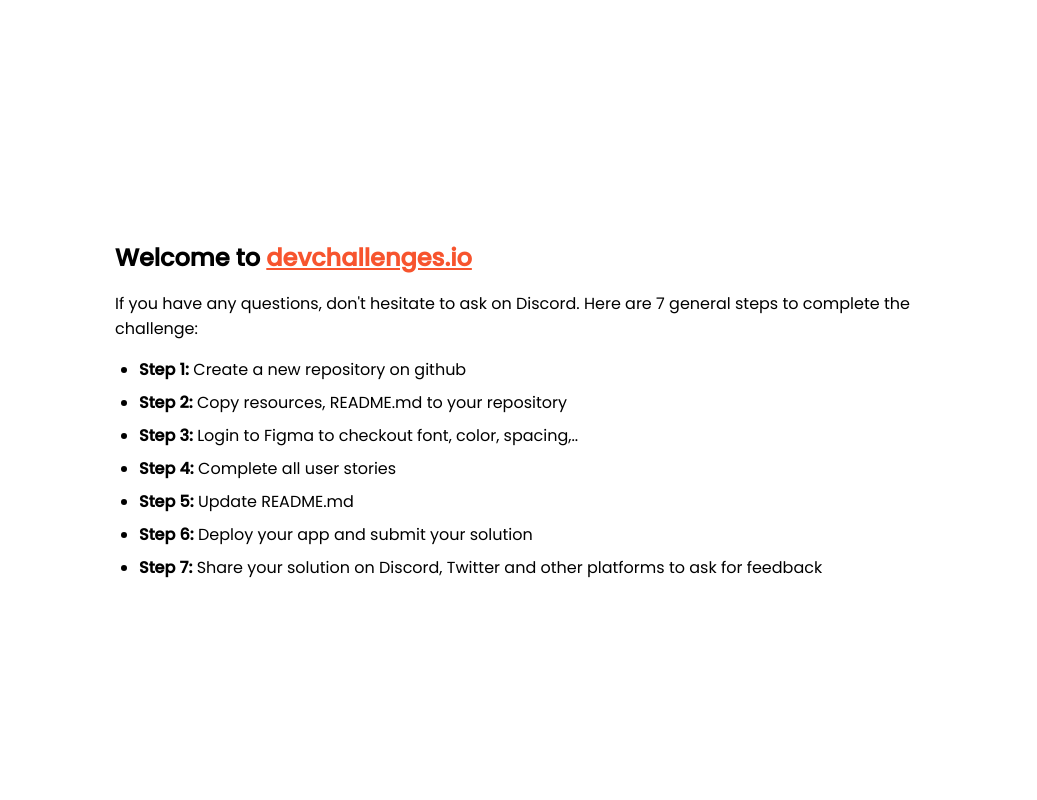
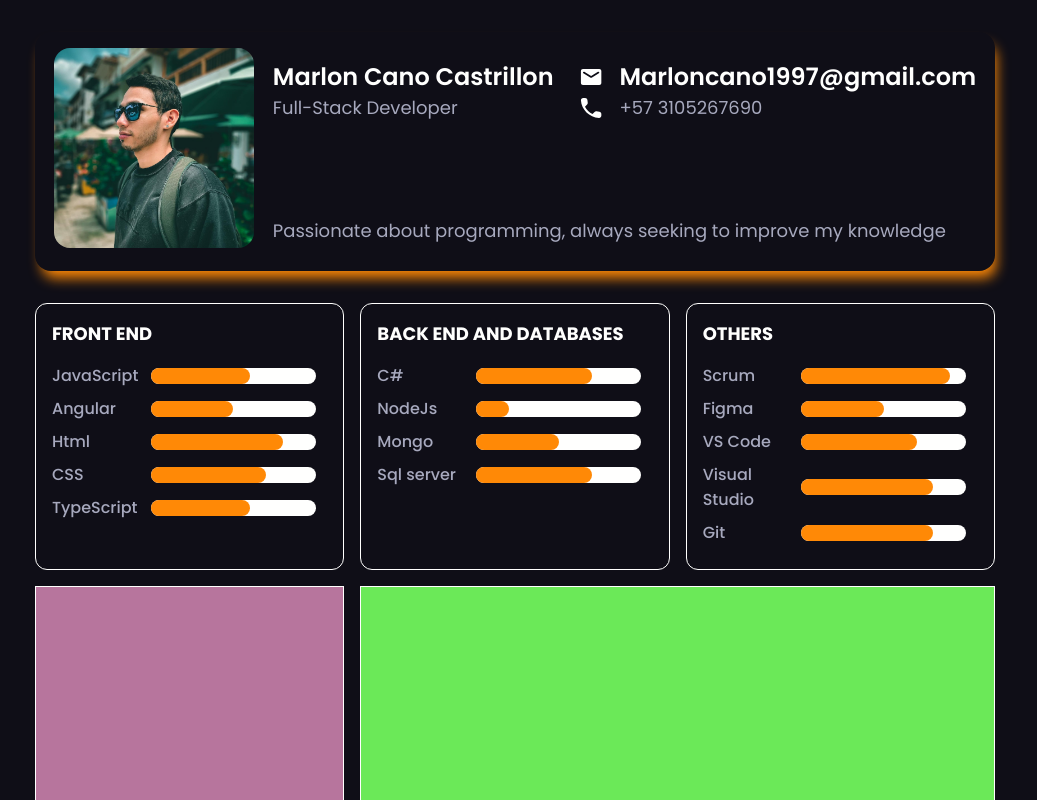
Before and after one commit to plaka001/Portafolio, a plain HTML site: page index.html in a window 1280 px wide. Shown: the top 800 px of the page, without its empty margins (125-1162 px from the left). Drawn offline with Linux system fonts and the light colour scheme.

Commit message:
Update styles

```diff
--- a/index.html
+++ b/index.html
@@ -1,95 +1,176 @@
 <!DOCTYPE html>
 <html lang="en">
   <head>
-    <meta charset="utf-8" />
-    <meta
-      name="viewport"
-      content="width=device-width, initial-scale=1,
-  maximum-scale=5"
-    />
-
-    <link rel="icon" href="devchallenges.png" />
-
+    <meta charset="UTF-8" />
+    <meta name="viewport" content="width=device-width, initial-scale=1.0" />
     <link
       rel="shortcut icon"
+      href="assets/devchallenges.png"
       type="image/x-icon"
-      href="https://devchallenges.io/"
     />
-
-    <link
-      href="https://fonts.googleapis.com/css2?family=Poppins:wght@400;500&display=swap"
-      rel="stylesheet"
-    />
-
-    <title>Devchallenges</title>
-
-    <style>
-      body {
-        font-family: "Poppins", sans-serif;
-      }
-
-      ul {
-        padding-left: 24px;
-      }
-
-      li {
-        margin-bottom: 8px;
-      }
-
-      .welcome {
-        max-width: 800px;
-        margin: 0 auto;
-      }
-
-      .welcome-text {
-        margin-top: 30vh;
-        font-weight: 500;
-      }
-
-      .welcome-text p {
-        font-size: 1rem;
-        font-weight: 400;
-      }
-
-      .welcome-text h1 {
-        font-size: 1.5rem;
-      }
-
-      .welcome-text a {
-        color: #f7542e;
-      }
-    </style>
+    <link rel="stylesheet" href="style.css" />
+    <title>Marlon Cano</title>
   </head>
   <body>
-    <div class="welcome">
-      <div class="welcome-text">
-        <h1>
-          Welcome to
-          <a href="https://devchallenges.io/" target="_blank"
-            >devchallenges.io</a
-          >
-        </h1>
-
-        <p>
-          If you have any questions, don't hesitate to ask on Discord. Here are
-          7 general steps to complete the challenge:
+    <section class="profile">
+      <div class="profile-img">
+        <img src="assets/Marlon.png" alt="Marlon photo" />
+      </div>
+      <div class="profile-description">
+        <div class="contact">
+          <div class="profile-contact">
+            <span class="span1">Marlon Cano Castrillon</span>
+            <span class="span2">Full-Stack Developer</span>
+          </div>
+          <div class="profile-contact">
+            <div class="span1">
+              <svg
+                xmlns="http://www.w3.org/2000/svg"
+                width="26"
+                height="24"
+                viewBox="0 0 26 24"
+                fill="none"
+              >
+                <g clip-path="url(#clip0_540_32)">
+                  <path
+                    d="M21.2949 4H4.95117C3.82754 4 2.91842 4.9 2.91842 6L2.9082 18C2.9082 19.1 3.82754 20 4.95117 20H21.2949C22.4186 20 23.3379 19.1 23.3379 18V6C23.3379 4.9 22.4186 4 21.2949 4ZM20.8863 8.25L13.6644 12.67C13.3376 12.87 12.9085 12.87 12.5817 12.67L5.35977 8.25C5.10439 8.09 4.95117 7.82 4.95117 7.53C4.95117 6.86 5.69686 6.46 6.2791 6.81L13.123 11L19.967 6.81C20.5492 6.46 21.2949 6.86 21.2949 7.53C21.2949 7.82 21.1417 8.09 20.8863 8.25Z"
+                    fill="#fffffe"
+                  />
+                </g>
+                <defs>
+                  <clipPath id="clip0_540_32">
+                    <rect
+                      width="24.5156"
+                      height="24"
+                      fill="white"
+                      transform="translate(0.865234)"
+                    />
+                  </clipPath>
+                </defs>
+              </svg>
+              <span class="span1">Marloncano1997@gmail.com</span>
+            </div>
+            <div class="span2">
+              <svg
+                xmlns="http://www.w3.org/2000/svg"
+                width="26"
+                height="24"
+                viewBox="0 0 26 24"
+                fill="none"
+              >
+                <path
+                  d="M21.3362 15.6386L18.4475 15.3158C17.7538 15.2378 17.0714 15.4716 16.5824 15.9504L14.4898 17.999C11.2713 16.3957 8.63286 13.8239 6.99519 10.6619L9.09914 8.60221C9.58817 8.12347 9.82699 7.45545 9.74738 6.77631L9.41758 3.97064C9.2811 2.84615 8.31442 2 7.15441 2H5.18692C3.90181 2 2.83277 3.04656 2.91238 4.30465C3.51513 13.8127 11.2827 21.4058 20.9836 21.9959C22.2687 22.0738 23.3378 21.0273 23.3378 19.7692V17.8431C23.3492 16.7186 22.4848 15.7722 21.3362 15.6386Z"
+                  fill="#fffffe"
+                />
+              </svg>
+              <span class="span2">+57 3105267690</span>
+            </div>
+          </div>
+        </div>
+        <p class="about-me">
+          Passionate about programming, always seeking to improve my knowledge
         </p>
       </div>
-
-      <ul>
-        <li><b>Step 1:</b> Create a new repository on github</li>
-        <li><b>Step 2:</b> Copy resources, README.md to your repository</li>
-        <li>
-          <b>Step 3:</b> Login to Figma to checkout font, color, spacing,..
-        </li>
-        <li><b>Step 4:</b> Complete all user stories</li>
-        <li><b>Step 5:</b> Update README.md</li>
-        <li><b>Step 6:</b> Deploy your app and submit your solution</li>
-        <li>
-          <b>Step 7:</b> Share your solution on Discord, Twitter and other
-          platforms to ask for feedback
-        </li>
-      </ul>
-    </div>
+    </section>
+    <section class="aboutMe">
+      <div class="angry-grid">
+        <div id="item-0">
+          <h5 class="skills-tittle">Front End</h5>
+          <div class="skills">
+            <span class="skill-name">JavaScript</span>
+            <div class="bar">
+              <div class="barJs"></div>
+            </div>
+          </div>
+          <div class="skills">
+            <span class="skill-name">Angular</span>
+            <div class="bar">
+              <div class="barAngular"></div>
+            </div>
+          </div>
+          <div class="skills">
+            <span class="skill-name">Html</span>
+            <div class="bar">
+              <div class="barHtml"></div>
+            </div>
+          </div>
+          <div class="skills">
+            <span class="skill-name">CSS</span>
+            <div class="bar">
+              <div class="barCss"></div>
+            </div>
+          </div>
+          <div class="skills">
+            <span class="skill-name">TypeScript</span>
+            <div class="bar">
+              <div class="barTs"></div>
+            </div>
+          </div>
+        </div>
+        <div id="item-1">
+          <h5 class="skills-tittle">Back End and Databases</h5>
+          <div class="skills">
+            <span class="skill-name">C#</span>
+            <div class="bar">
+              <div class="barC"></div>
+            </div>
+          </div>
+          <div class="skills">
+            <span class="skill-name">NodeJs</span>
+            <div class="bar">
+              <div class="barNode"></div>
+            </div>
+          </div>
+          <div class="skills">
+            <span class="skill-name">Mongo</span>
+            <div class="bar">
+              <div class="barMongo"></div>
+            </div>
+          </div>
+          <div class="skills">
+            <span class="skill-name">Sql server</span>
+            <div class="bar">
+              <div class="barSql"></div>
+            </div>
+          </div>
+        </div>
+        <div id="item-2">
+          <h5 class="skills-tittle">Others</h5>
+          <div class="skills">
+            <span class="skill-name">Scrum</span>
+            <div class="bar">
+              <div class="barScrum"></div>
+            </div>
+          </div>
+          <div class="skills">
+            <span class="skill-name">Figma</span>
+            <div class="bar">
+              <div class="barFigma"></div>
+            </div>
+          </div>
+          <div class="skills">
+            <span class="skill-name">VS Code</span>
+            <div class="bar">
+              <div class="barVs"></div>
+            </div>
+          </div>
+          <div class="skills">
+            <span class="skill-name">Visual Studio</span>
+            <div class="bar">
+              <div class="barVSS"></div>
+            </div>
+          </div>
+          <div class="skills">
+            <span class="skill-name">Git</span>
+            <div class="bar">
+              <div class="barGit"></div>
+            </div>
+          </div>
+        </div>
+        <div id="item-3">&nbsp;</div>
+        <div id="item-4">&nbsp;</div>
+      </div>
+    </section>
+    <script src="main.js"></script>
   </body>
 </html>
--- /dev/null
+++ b/style.css
@@ -0,0 +1,372 @@
+@import url("https://fonts.googleapis.com/css2?family=Poppins:ital,wght@0,100;0,200;0,300;0,400;0,500;0,600;0,700;0,800;0,900;1,100;1,200;1,300;1,400;1,500;1,600;1,700;1,800;1,900&display=swap");
+
+:root {
+  --color-text: #fffffe;
+  --color-subText: #a7a9be;
+  --color-secondary: #ff8906;
+  --color-background: #0f0e17;
+}
+
+* {
+  margin: 0;
+  padding: 0;
+  box-sizing: border-box;
+  font-style: normal;
+  line-height: normal;
+}
+
+body {
+  font-family: "Poppins", sans-serif;
+  background-color: var(--color-background);
+}
+
+.bar {
+  background-color: var(--color-text);
+  border-radius: 12px;
+  width: 60%;
+  height: 1rem;
+}
+
+/* #region perfil */
+.profile {
+  gap: 1rem;
+  padding: 1rem;
+  border-radius: 16px;
+  margin: 2rem 2rem;
+  display: flex;
+  box-shadow: 4px 10px 13px -3px var(--color-secondary);
+}
+
+.profile-img img {
+  object-fit: cover;
+  border-radius: 16px;
+  width: 50%;
+}
+
+.profile-description {
+  display: flex;
+  flex-direction: column;
+  justify-content: center;
+  gap: 2rem;
+}
+.contact {
+  display: flex;
+  gap: 1.5rem;
+}
+.profile-contact {
+  display: flex;
+  flex-direction: column;
+}
+.span1 {
+  display: flex;
+  gap: 1rem;
+  color: var(--color-text);
+  font-style: normal;
+  font-weight: 600;
+  line-height: normal;
+}
+
+.span2 {
+  display: flex;
+  gap: 1rem;
+}
+
+.span2,
+.about-me {
+  color: var(--color-subText);
+  font-size: 14px;
+}
+/* #endregion perfil */
+
+/* -----------------***************--------------------- */
+
+/* #region Movil */
+@media screen and (max-width: 767px) {
+  /* #region perfil */
+  .profile {
+    flex-direction: column;
+  }
+
+  .profile-img img {
+    width: 50%;
+  }
+
+  .contact {
+    flex-direction: column;
+  }
+
+  .span1 {
+    font-size: 16px;
+  }
+
+  .span2,
+  .about-me {
+    color: #a7a9be;
+    font-size: 14px;
+  }
+  /* #endregion perfil */
+}
+/* #endregion Movil */
+
+/* -----------------***************--------------------- */
+
+/* #region Tablet */
+@media screen and (min-width: 768px) and (max-width: 1024px) {
+  /* #region perfil */
+  .profile {
+    justify-content: center;
+  }
+
+  .profile-img {
+    width: 20%;
+  }
+
+  .profile-img img {
+    object-fit: cover;
+    border-radius: 16px;
+    width: 100%;
+  }
+
+  .span1 {
+    align-items: center;
+    font-size: 18px;
+  }
+
+  .span2 {
+    align-items: center;
+  }
+
+  .span2,
+  .about-me {
+    font-size: 16px;
+  }
+
+  /* #endregion perfil */
+}
+/* #endregion Table */
+
+/* -----------------***************--------------------- */
+
+/* #region Escritorio */
+@media screen and (min-width: 1025px) {
+  body {
+    margin: 2rem 10rem;
+  }
+
+  /* #region perfil */
+  .profile {
+    margin: 2rem auto;
+    justify-content: space-evenly;
+  }
+
+  .profile-img img {
+    width: 200px;
+    height: 200px;
+  }
+  .profile-description {
+    gap: 6rem;
+  }
+
+  .span1 {
+    align-items: center;
+    font-size: 24px;
+  }
+
+  .span2 {
+    align-items: center;
+  }
+
+  .span2,
+  .about-me {
+    font-size: 18px;
+  }
+  /* #endregion perfil */
+
+  /* #region aboutme */
+  .angry-grid {
+    display: grid;
+
+    grid-template-rows: 1fr 1fr 1fr 1fr;
+    grid-template-columns: 1fr 1fr 1fr;
+    gap: 1rem;
+    height: 100%;
+  }
+
+  #item-0 {
+    padding: 1rem;
+    grid-row-start: 1;
+    grid-column-start: 1;
+    grid-row-end: 2;
+    grid-column-end: 2;
+    border-radius: 12px;
+  }
+  #item-1 {
+    padding: 1rem;
+    border-radius: 12px;
+    grid-row-start: 1;
+    grid-column-start: 2;
+
+    grid-row-end: 2;
+    grid-column-end: 3;
+  }
+  #item-2 {
+    padding: 1rem;
+    border-radius: 12px;
+    grid-row-start: 1;
+    grid-column-start: 3;
+    grid-row-end: 2;
+    grid-column-end: 4;
+  }
+  #item-3 {
+    background-color: #b7759d;
+    grid-row-start: 2;
+    grid-column-start: 1;
+
+    grid-row-end: 5;
+    grid-column-end: 2;
+  }
+  #item-4 {
+    background-color: #6be958;
+    grid-row-start: 2;
+    grid-column-start: 2;
+
+    grid-row-end: 5;
+    grid-column-end: 4;
+  }
+
+  #item-0,
+  #item-1,
+  #item-2,
+  #item-3,
+  #item-4 {
+    border: 1px solid var(--color-text);
+  }
+
+  #item-0:hover,
+  #item-1:hover,
+  #item-2:hover,
+  #item-3:hover,
+  #item-4:hover {
+    box-shadow: 4px 10px 13px -3px var(--color-secondary);
+  }
+
+  .skills {
+    margin-bottom: 0.5rem;
+    gap: 1rem;
+    display: flex;
+    align-items: center;
+  }
+
+  .skills-tittle {
+    margin-bottom: 1rem;
+    color: var(--color-text);
+    font-size: 18px;
+    font-weight: 700;
+    text-transform: uppercase;
+  }
+
+  .skill-name {
+    width: 30%;
+    color: var(--color-subText);
+    font-size: 16px;
+    font-weight: 500;
+  }
+
+  .barJs {
+    border-radius: 12px;
+    width: 60%;
+    height: 100%;
+    background-color: var(--color-secondary);
+  }
+  .barAngular {
+    border-radius: 12px;
+    width: 50%;
+    height: 100%;
+    background-color: var(--color-secondary);
+  }
+  .barHtml {
+    border-radius: 12px;
+    width: 80%;
+    height: 100%;
+    background-color: var(--color-secondary);
+  }
+  .barCss {
+    border-radius: 12px;
+    width: 70%;
+    height: 100%;
+    background-color: var(--color-secondary);
+  }
+
+  .barTs {
+    border-radius: 12px;
+    width: 60%;
+    height: 100%;
+    background-color: var(--color-secondary);
+  }
+
+  .barC {
+    border-radius: 12px;
+    width: 70%;
+    height: 100%;
+    background-color: var(--color-secondary);
+  }
+
+  .barNode {
+    border-radius: 12px;
+    width: 20%;
+    height: 100%;
+    background-color: var(--color-secondary);
+  }
+
+  .barMongo {
+    border-radius: 12px;
+    width: 50%;
+    height: 100%;
+    background-color: var(--color-secondary);
+  }
+
+  .barSql {
+    border-radius: 12px;
+    width: 70%;
+    height: 100%;
+    background-color: var(--color-secondary);
+  }
+
+  .barScrum {
+    border-radius: 12px;
+    width: 90%;
+    height: 100%;
+    background-color: var(--color-secondary);
+  }
+
+  .barFigma {
+    border-radius: 12px;
+    width: 50%;
+    height: 100%;
+    background-color: var(--color-secondary);
+  }
+
+  .barVs {
+    border-radius: 12px;
+    width: 70%;
+    height: 100%;
+    background-color: var(--color-secondary);
+  }
+
+  .barVSS {
+    border-radius: 12px;
+    width: 80%;
+    height: 100%;
+    background-color: var(--color-secondary);
+  }
+
+  .barGit {
+    border-radius: 12px;
+    width: 80%;
+    height: 100%;
+    background-color: var(--color-secondary);
+  }
+
+  /* #endregion aboutme */
+}
+/* #endregion Escritorio */
```
Also changed, not shown: assets/Marlon.png (added), main.js (added).
